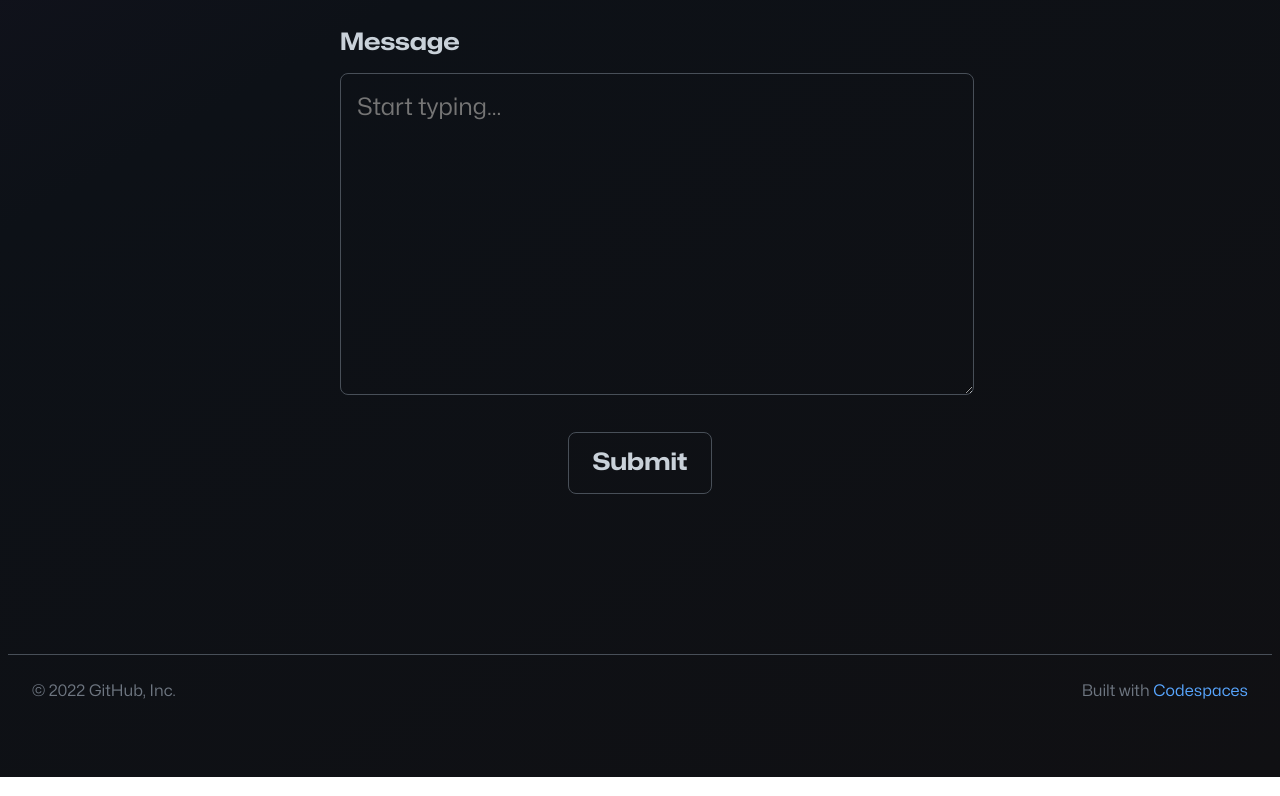
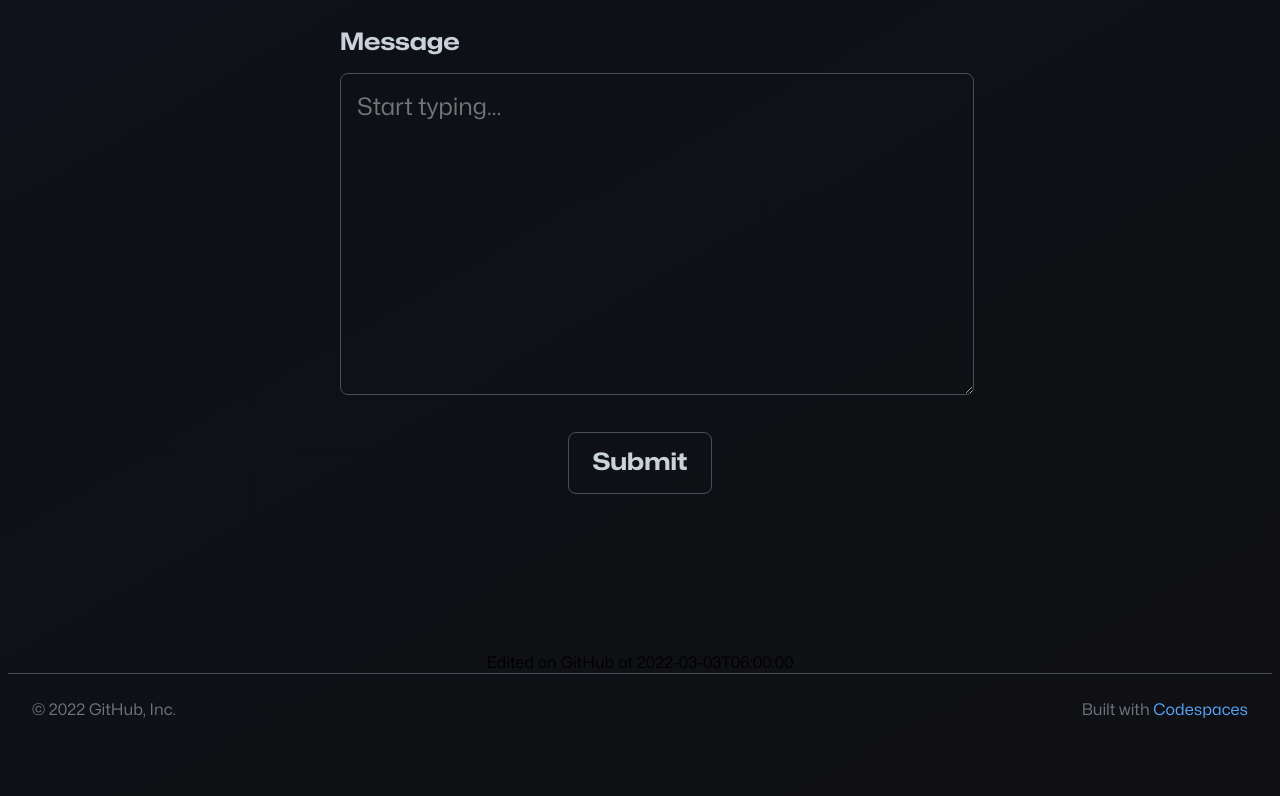
Before and after one commit to ipnh0116/codespaces-actions-playground, a plain HTML site: page src/index.html in a window 1280 px wide. Shown: the part 4884-5680 px from the top of the page. Drawn offline with Linux system fonts and the light colour scheme.

Commit message:
Update index.html

```diff
--- a/src/index.html
+++ b/src/index.html
@@ -217,6 +217,10 @@
       </form>
     </div>
 
+    <div>
+      Edited on GitHub at 2022-03-03T06:00:00
+    </div>
+
     <!-- Footer -->
     <div class="footer">
       <p>© 2022 GitHub, Inc.</p>
```
